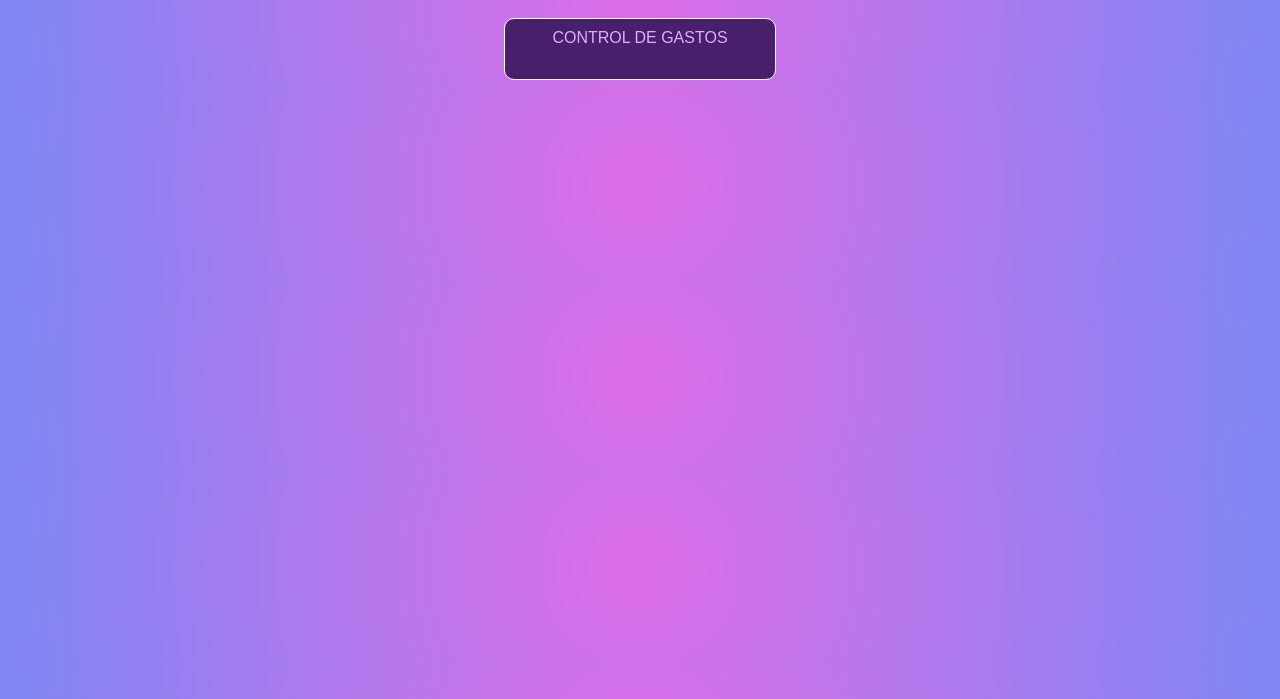
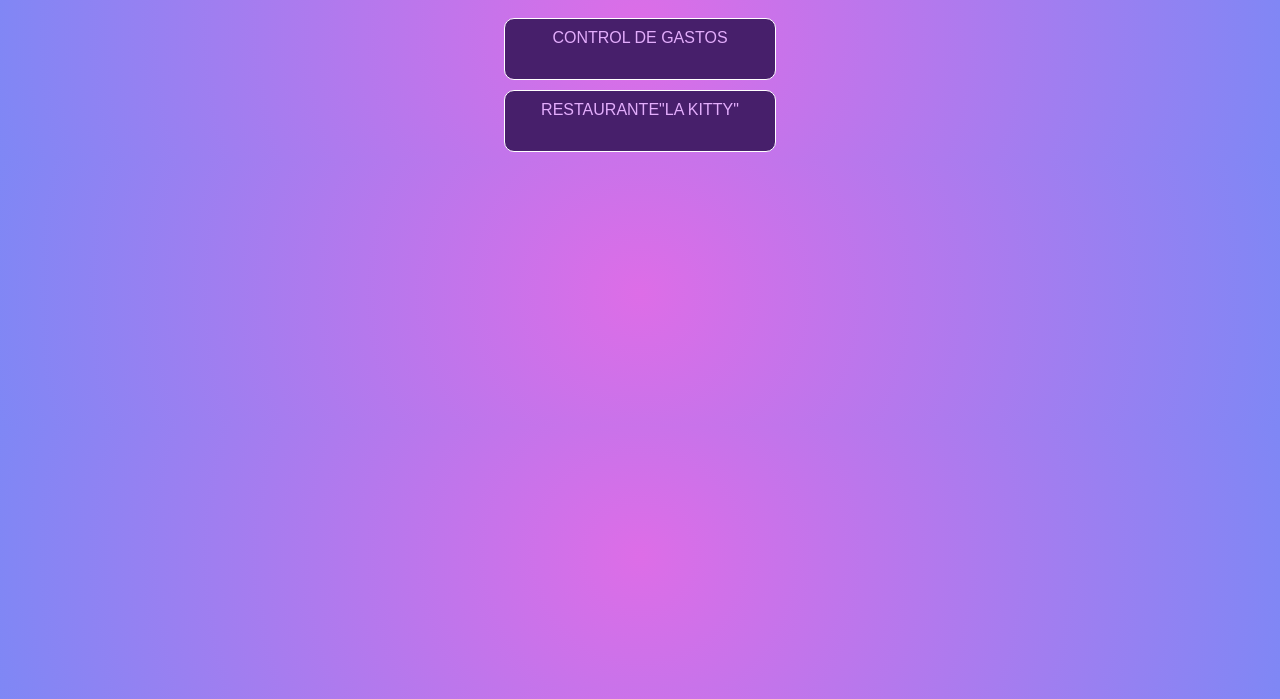
Before and after one commit to taniaolvera04/505, a plain HTML site: page index.html in a window 1280 px wide. Shown: the part 101-800 px from the top of the page. Drawn offline with Linux system fonts and the light colour scheme.

Commit message:
Update index.html

```diff
--- a/index.html
+++ b/index.html
@@ -10,6 +10,7 @@
  <h1>MENU</h1>
  <h4>TANIA Y SOFIA</h5>
     <a href="01ControldeGastos/index.html">CONTROL DE GASTOS</a>
+    <a href="02RestauranteMx/index.html">RESTAURANTE"LA KITTY"</a>
 
 </body>
 </html>
```
